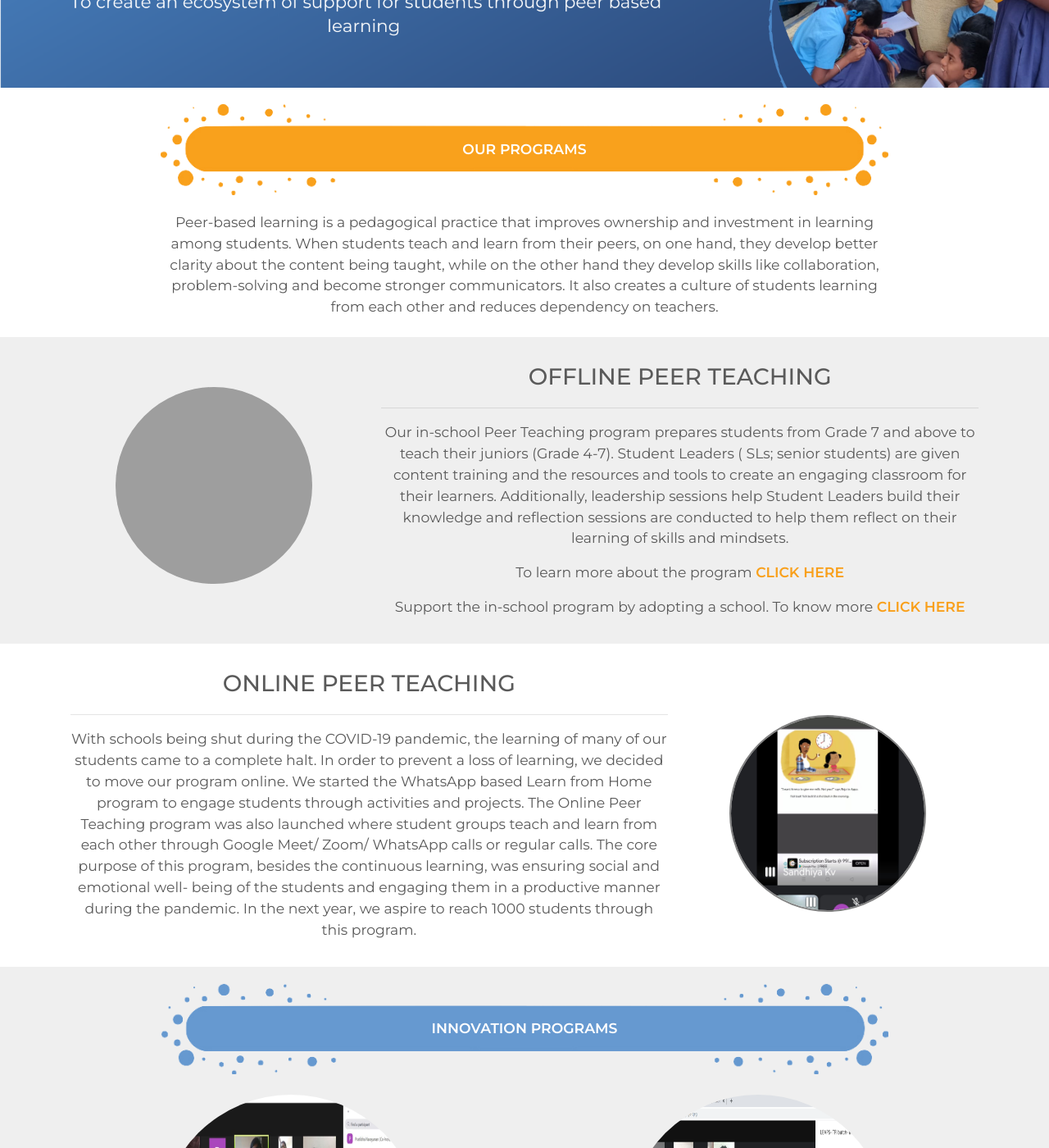
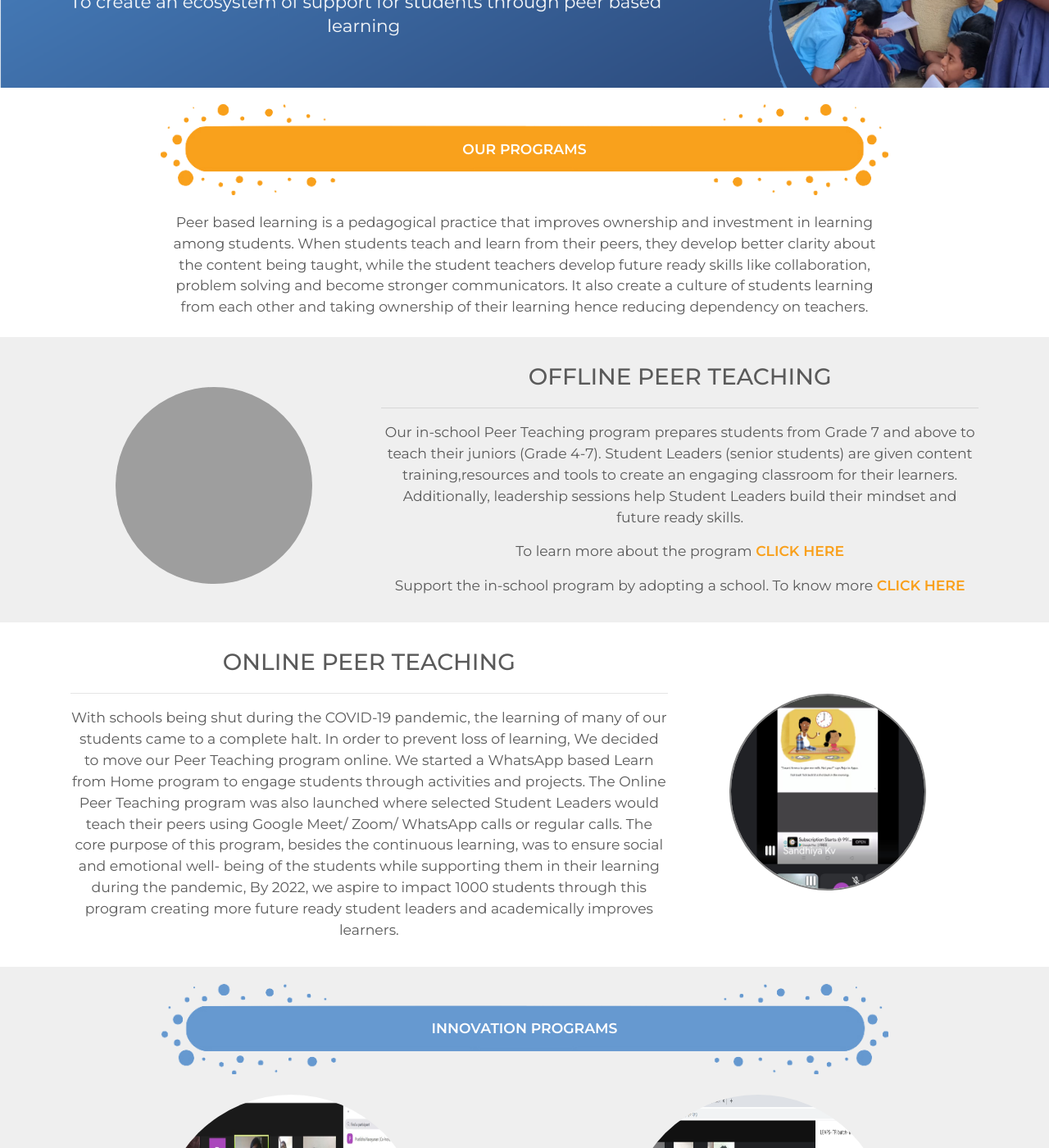
Before and after one commit to Involve-Edu/involveedupublic, a Jekyll site: the page built from programs.md, in a window 1280 px wide and 1400 px high, scrolled down 309 px. Shown: the whole window at 82% size. Built offline with Jekyll 4.4.1, drawn with Linux system fonts in a browser that asks for light colours; some of the changed text lies outside the part shown; grey boxes are pictures that could not be loaded.

Commit message:
content changes
content changes

```diff
--- a/_data/about-us.yml
+++ b/_data/about-us.yml
@@ -1,10 +1,10 @@
 timeline:
   - text_position: top
-    blurb: "2017: Idea for Involve wins the Global Engagement Summit at Northwestern University Chicago."
+    blurb: "2017: Involve’s Peer Teaching program of Involve wins the Global Engagement Summit at Northwestern University Chicago"
     number: 01
 
   - text_position: bottom
-    blurb: "2018: Involve registered as an organization and year long Peer Teaching pilot implemented with 200 students."
+    blurb: "2018: Involve registered as an organization and its year long Peer Teaching program implemented with 200 students in India."
     number: 02
 
   - text_position: top
@@ -12,11 +12,11 @@ timeline:
     number: 03
 
   - text_position: bottom
-    blurb: "2019: Peer Teaching program conducted in 30 schools in Chennai and Bengaluru, impacting 2400 students."
+    blurb: "2019: Peer Teaching program conducted in 30 schools in Chennai and Bengaluru, impacting 2400 Student Leaders and Learners"
     number: 04
 
   - text_position: top
-    blurb: "2020: Online Peer Teaching pilot with 30 student groups teaching and learning from one another."
+    blurb: "2020: Online Peer Teaching pilot started with 30 groups of Student Leaders and Learners  teaching and learning from one another."
     number: 05
 
   - text_position: bottom
@@ -26,9 +26,8 @@ timeline:
 people:
   culture_blurb: >
     We believe in the power of teams to achieve the extraordinary.
-    We are a group of people with passion and right skillsets,
-    from various backgrounds, united by our vision of providing
-    students with agency.
+    We are a group of people with passion and right skill sets,
+    from various backgrounds, united by our vision of developing agency in students.
   team:
     - name: DIVANSHU KUMAR
       designation: Founder, CEO
--- a/_data/index.yml
+++ b/_data/index.yml
@@ -23,7 +23,7 @@ student_crisis:
   title: THE STUDENT CRISIS IN INDIA
   blurb: >
     These challenges exist because students' learning is entirely dependent
-    on teachers, and students have always been passive participants in the
+    on teachers, and they have always been passive participants in the
     learning process. This is unsustainable because the world is changing and
     we don't have the teaching infrastructure to support the personalized attention needed.
 
@@ -31,40 +31,40 @@ challenge_to_solve:
   title: HOW DO WE SOLVE THIS CHALLENGE?
   blurb: >
     We believe that developing agency in students and making them more self-reliant,
-    will reduce the dependence on the adults in the learning process. For this to
+    will reduce the dependence on the teachers in the learning process. For this to
     happen, students will need to take ownership of their learning and develop the
-    necessary skillsets for them to thrive. Towards this vision, Involve takes a
-    two-pronged approach. On one side, through our peer-based programs, we equip students
-    with academic and future-ready skills. While on the other side, we work with the larger
+    necessary skill sets for them to thrive. Towards this vision, Involve takes a
+    two-pronged approach. On one side, through our peer based programs, we equip students
+    with academic and future ready skills. While on the other side, we work with the larger
     education landscape to build an ecosystem of trust for our student, empowering them to
     take stronger ownership of their lives.
 
 empovered_student:
   title: AN EMPOWERED STUDENT HAS...
   skills:
-    - title: VOICE
+    - title: VOICE AND CHOICE
       img: assets/img/Voice.png
-      desc: Students have spaces for meaningful inclusion in classrooms, schools, communities and governments.
+      desc: spaces for meaningful inclusion in classrooms, schools and communities.
       background_colour: skill-section-bg1
 
-    - title: ACADEMIC SKILLS
+    - title: SKILLS
       img: assets/img/puzzleicon.png
-      desc: Students have strong foundational academic skills that enable them to make informed choices.
+      desc: strong academic and future ready skills that will enable him/her to make informed choices & exercise their voice hence contributing meaningfully to the world.
       background_colour: skill-section-bg3
 
-    - title: FUTURE READY SKILLS
+    - title: OWNERSHIP
       img: assets/img/personicon.png
-      desc: Students have skills that will help them exercise their voice and contribute meaningfully to the world.
+      desc: take responsibility and initiative towards their learning goals.
       background_colour: skill-section-bg4
 
 goal:
   title: OUR 5 YEAR GOAL
   blurb: >
     In the next 5 years, we want to develop agency in 1 million students
-    via various programs of peer-based learning with presence in min. 3 states.
+    via various programs of peer based learning with presence in minimum 3 states.
     We also will work towards policy recommendation to have time allocated for
-    Peer-based learning (via curriculum design - Strategies for P2P, Bridge
-    program through PT)
+    Peer based learning (via curriculum design - Strategies for Peer to peer learning, Bridge
+    program through Peer Teaching)
   img: assets/img/ourGoal.png
 
 impact:
@@ -77,7 +77,7 @@ impact:
   stat:
     - statVal: 3000
       statProgress: 10%
-      stat_desc: Students Impacted
+      stat_desc: Students Leaders and Learners Impacted
 
     - statVal: 39%
       statProgress: 39%
@@ -85,25 +85,25 @@ impact:
 
     - statVal: 80%
       statProgress: 80%
-      stat_desc: Leaders improved in Future-Ready Skills
+      stat_desc: Leaders improved in Future Ready Skills
 
 testimonial:
   - author: Prasanna, Student Leader, Chennai
     img: assets/img/leadertesti1.png
     content: >
-      Earlier I would get angry at my friends if they did something that I did not like. After joining the Involve program, I learn how to behave like a true leader. I learn how to listen when someone speaks, specially my teachers. Also, in the process of teaching maths to my learners I have also improved myself. I believe I have become a better person now.
+      Earlier I would get angry at my friends if they did something that I did not like. After joining the Peer Teaching program, I learnt how to behave like a true student leader. I learnt how to listen when someone speaks, especially my teachers. Also, in the process of teaching maths to my learners I have also improved myself. I believe I have become a better person now.
     active: active
 
   - author: Bhuvan, Grade 6 Learner, Bengaluru
     img: assets/img/learnertesti1.png
     content: >
-      The teachers usually use the board to teach, but here in Involve class I learn from my friends who teach using different things. We play and learn together. In 7th standard I want to become a leader. I am exicited about that because I will also get to teach others
+      The teachers usually use the board to teach, but here in our peer teaching class I learn from my friends who teach using different teaching methods. We play and learn together. In 7th standard I want to become a student leader. I am excited about that because I will also get to teach other students.
     active:
 
   - author: Parent of Student Leader, Chennai
     img: assets/img/parent.png
     content: >
-      My child joined the Involve program and i've seen many changes her since then. Once I saw that she was not able to study one subject, so I was worried and spoke to her Involve fellow. She immediately talked to my daughter and guided her. She alo helped my daughter make a timetable which she uses regularly to track her day! Earlier she was a featherless bird, now she has the feather of Involve
+      My child joined the Peer teaching program and I've seen many changes in her since then. Once I saw that she was not able to study one subject, so I was worried and spoke to her Involve fellow. She immediately spoke to my daughter and guided her. She also helped my daughter make a timetable which she uses regularly to track her day! Earlier she was a featherless bird, now she has the feathers of Involve.
     active:
 
   - author: Kendriya Vidyalaya Teacher, Chennai
@@ -115,13 +115,13 @@ testimonial:
   - author: Nataraj Sir, MLA Mylapore, Chennai
     img: assets/img/aboutUs/logo/placeholderlogoresized.png
     content: >
-      Student leader is a unique concept enabling students to share their learning experience, helping fellow students. Student leaders encourage peers to clear their doubts and learning becomes fun. I have seen for myself their work in some of the corporation schools in Mylapore. I was amazed at the transformation among the students, their confidence levels and communication skills.
+      Peer Teaching is a unique concept enabling students to share their learning experience, helping fellow students. Student leaders encourage peers to clear their doubts and learning becomes fun. I have seen their work in some of the corporation schools in Mylapore. I was amazed at the transformation among the student leaders and learners.
     active:
 
   - author: Manveen Chadha, Mentor, Involve
     img: assets/img/manveen.png
     content: >
-      It gives me great pride in being part of your journey at Involve and see it grow and reach out to a lot more children and young adults who want to walk with you on this amazing journey. Your work is creating ripples of leaders in the lives you touch, but I must add -'miles to go before we reach our goal
+      It gives me great pride in being part of your journey at Involve and seeing it grow and reach out to a lot more children and young adults who want to walk with you on this amazing journey. Your work is creating ripples of leaders in the lives you touch, but I must add -'miles to go before we reach our goal’.
     active:
 
 mentors:
@@ -243,5 +243,5 @@ partners:
 
 support:
   title: SUPPORT US
-  blurb: We invite you to join us in this journey of empowering our students with Voice, Choice and Skills to become self reliant and socially conscious citizens.
+  blurb: We invite you to join us in this journey of creating student agency, empowering them  with Voice, Choice,Skills and ownership so that they become self-reliant and socially conscious citizens.
   donate_link: https://fundraisers.giveindia.org/nonprofits/involve
--- a/_data/peer-teaching.yml
+++ b/_data/peer-teaching.yml
@@ -6,36 +6,36 @@ overview:
   blurb: >
     Our Peer-Teaching program is a 3 year academic and leadership
     building program. We partners with schools where students from Grade 7
-    and above volunteer to be Student Leaders (SLs) who then teach and
-    mentor learners from lower grades and aim to bridge their academic gaps.
-    In the process SLs develop 21st century skills. Our 4+ hours of intervention
+    and above volunteer to be Student Leaders who then teach and
+    mentor learners from lower grades and aim to bridge their foundational gaps.
+    In the process Student Leaders develop future ready skills. Our 4+ hours of intervention
     per week using well-researched pedagogies and age appropriate leadership
-    sessions ensure a hoistic development of students.
+    sessions ensure a holistic development of these student leaders while they support learners in their learning process.
 
 outcomes:
   - img: assets/img/peerTeaching/outcomes/academicOutcomes.png
-    title: Academic Outcomes
+    title: Improved Academic Outcomes
     description: Students will show academic improvement in both Peer-Teaching classes as well as their own classrooms.
 
   - img: assets/img/peerTeaching/outcomes/collaboration.png
-    title: Collaboration
-    description: Students will become collaborative learners and be able to work effectively in groups.
+    title: Improved Collaboration skills
+    description: Students will become collaborative learners and will be able to work effectively in groups.
 
   - img: assets/img/peerTeaching/outcomes/communication.png
-    title: Communication
+    title: Improved Communication skills
     description: Students will be able to articulate their ideas, thoughts and beliefs orally and in writing.
 
   - img: assets/img/peerTeaching/outcomes/ownership.png
-    title: Ownership
-    description: Students will take intiatives to ensure their own and their learners goals are met.
+    title: Increased Ownership
+    description: Students will take initiatives to ensure their own and their learners goals are met.
 
   - img: assets/img/peerTeaching/outcomes/ProblemSolving.png
-    title: Problem Solving
+    title: Improved Problem Solving skills
     description: Student Leaders will be able to identify and solve problems in various contexts.
 
 our_model:
   blurb: >
-    The first two years of our program require strong operations support. For this purpose we initiated the Changemaker fellowship. College students from similar communities as our students, are onboarded as Fellows, to manage Peer teaching operations in schools. These fellows gain exposure into the education sector and get a chance to work in a professional environment while still in college
+    The first two years of our Peer Teaching program requires strong operations support. For this purpose we initiated the Changemaker fellowship where college students from similar communities as our students are onboarded as Fellows, to manage Peer teaching class operations in schools. These fellows gain exposure into the education sector and get a chance to work in a professional environment while they are still in college.
   link: https://iaminvolved.wordpress.com/2019/03/07/changemakers-fellowship-2019/#:~:text=The%20fellowship%20is%20for%20college,a%20part%2Dtime%20internship%20experience
   img: assets/img/peerTeaching/model.jpg
 
@@ -46,22 +46,22 @@ structures:
     - year_val: YEAR 1
       list:
         - Peer Teaching classes managed by Changemaker Fellows
-        - Pedagogical and content training for SLs
-        - Baseline and Endline tests to evaluate the program
+        - Pedagogical and content training for Student Leaders
+        - Impact evaluations to understand program’s effectiveness
       background_colour: bg1
 
     - year_val: YEAR 2
       list:
-        - Peer Teaching classes managed by Year 1 SLs supported by Change maker Fellows
+        - Peer Teaching classes managed by Year 1 Student Leaders supported by Change maker Fellows
         - Need based training of SLs to enable them to take ownership of the program in their schools
-        - School teachers engage through classroom visits, student conversations
+        - School teachers engage in the Peer Teaching process through classroom visits, student conversations
       background_colour: bg4
 
     - year_val: YEAR 3
       list:
-        - Peer Teaching classes managed by Year 1 and 2 SLs, supported by school teachers
-        - Need based trainings to support Year 1 and 2 SLs and teachers
-        - Baseline and Endline evaluations conducted by Involve team
+        - Peer Teaching classes managed by Year 1 and 2 Student Leaders, supported by school teachers
+        - Need based trainings to support Year 1 and 2 Student Leaders and teachers
+        - Impact evaluation conducted to understand program’s effectiveness
       background_colour: bg3a
 
 impact:
@@ -82,7 +82,7 @@ impact:
     background_colour: bg4
 
   - stat: 80%
-    description: SLs IMPROVED IN LEADERSHIP SKILLS
+    description: SLs IMPROVED IN FUTURE READY SKILLS
     background_colour: bg5
 
 img_carousel:
--- a/_data/programs.yml
+++ b/_data/programs.yml
@@ -3,21 +3,21 @@ banner:
 
 our_programs:
   blurb: >
-    Peer-based learning is a pedagogical practice
+    Peer based learning is a pedagogical practice
     that improves ownership and investment in learning among
     students. When students teach and learn from their peers,
-    on one hand, they develop better clarity about the content
-    being taught, while on the other hand they develop skills
-    like collaboration, problem-solving and become stronger
-    communicators. It also creates a culture of students learning
-    from each other and reduces dependency on teachers.
+    they develop better clarity about the content
+    being taught, while the student teachers develop future ready skills
+    like collaboration, problem solving and become stronger
+    communicators. It also create a culture of students learning
+    from each other and taking ownership of their learning hence reducing dependency on teachers.
 
 peer_teaching:
   offline:
     title: Offline Peer teaching
     img: assets/img/ourPrograms/offlinePT-min.jpg
     blurb: >
-      Our in-school Peer Teaching program prepares students from Grade 7 and above to teach their juniors (Grade 4-7). Student Leaders ( SLs; senior students) are given content training and the resources and tools to create an engaging classroom for their learners. Additionally, leadership sessions help Student Leaders build their knowledge and reflection sessions are conducted to help them reflect on their learning of skills and mindsets.
+      Our in-school Peer Teaching program prepares students from Grade 7 and above to teach their juniors (Grade 4-7). Student Leaders (senior students) are given content training,resources and tools to create an engaging classroom for their learners. Additionally, leadership sessions help Student Leaders build their mindset and future ready skills.
     learn_more_link: https://drive.google.com/file/d/1SRshEWt4S4gY43s4Jo_xs3LE_2koV__K/view?usp=sharing
     support_link: https://drive.google.com/file/d/1SRshEWt4S4gY43s4Jo_xs3LE_2koV__K/view?usp=sharing
 
@@ -26,11 +26,11 @@ peer_teaching:
     img: assets/img/ourPrograms/onlinePT-min.jpg
     blurb: >
       With schools being shut during the COVID-19 pandemic,
-      the learning of many of our students came to a complete halt. In order to prevent a loss of learning,
-      we decided to move our program online. We started the WhatsApp based Learn from Home program to engage students through activities and projects.
-      The Online Peer Teaching program was also launched where student groups teach and learn from each other through Google Meet/ Zoom/ WhatsApp calls or regular calls.
-      The core purpose of this program, besides the continuous learning, was ensuring social and emotional well- being of the students and engaging them in a productive manner during the pandemic.
-      In the next year, we aspire to reach 1000 students through this program.
+      the learning of many of our students came to a complete halt. In order to prevent loss of learning,
+      We decided to move our Peer Teaching program online. We started a WhatsApp based Learn from Home program to engage students through activities and projects.
+      The Online Peer Teaching program was also launched where selected Student Leaders would teach their peers using Google Meet/ Zoom/ WhatsApp calls or regular calls.
+      The core purpose of this program, besides the continuous learning, was to ensure social and emotional well- being of the students while supporting them in their learning during the pandemic,
+      By 2022, we aspire to impact 1000 students through this program creating more future ready student leaders and academically improves learners.
 
 innovation_programs:
   - title: Peer Learning Adoption
@@ -44,8 +44,8 @@ innovation_programs:
   - title: Building skills through entrepreneurship
     blurb: >
       A pioneering experiential entrepreneurship program designed to
-      create entrepreneurial mindset in high school students.
-      Students learn about the skills required for entrepreneurship
+      create an entrepreneurial mindset in high school students.
+      In this program Students learn about the skills required for entrepreneurship
       and get opportunities to practice them through creating and
       pitching business models.
     img: assets/img/ourPrograms/innovation2.png
```
Also changed, not shown: _data/get-involved.yml (+9 -8 lines).
